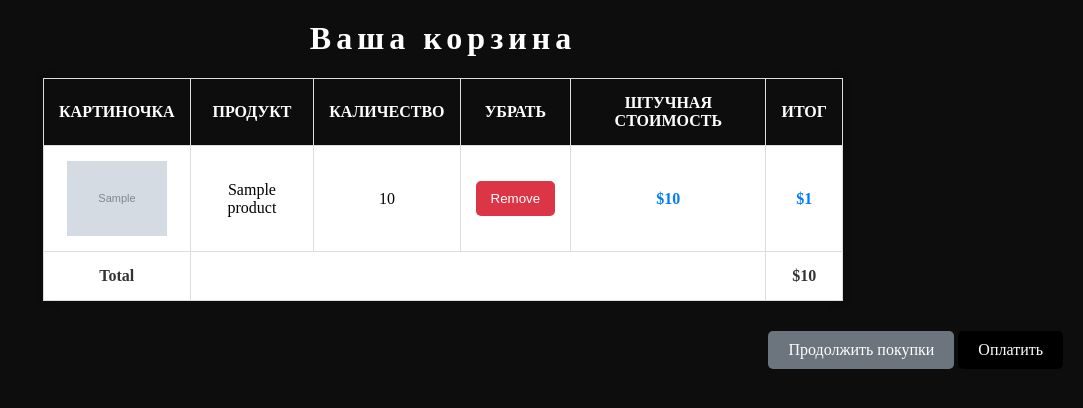
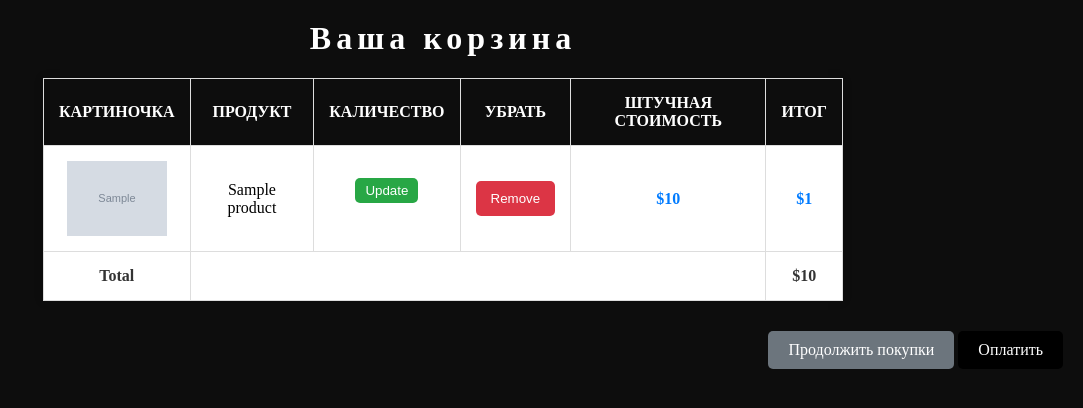
Before and after one commit to AnSww/dishop, a Django app: template dishop/shop/templates/cart/detail.html in a window 1280 px wide. Shown: the top 408 px of the page, without its empty margins (197-1280 px from the left). Run offline with Django 5.2, Linux system fonts and the light colour scheme; the template is opened without the code that fills it: most values are stand-ins (such as "Sample title", 1, 10 or a date in 2020); grey boxes marked "Sample" are stand-in pictures.

Commit message:
labs 1-4 + catalog + bascet

```diff
--- a/dishop/cart/views.py
+++ b/dishop/cart/views.py
@@ -28,5 +28,8 @@ def cart_remove(request, product_id):
 
 def cart_detail(request):
     cart = Cart(request)
-
+    for item in cart:
+        item['update_quantity_form'] = CartAddProductForm(initial={
+            'quantity': item['quantity'],
+            'override': True})
     return render(request, 'cart/detail.html', {'cart': cart})
--- a/dishop/shop/static/css/cart.css
+++ b/dishop/shop/static/css/cart.css
@@ -101,3 +101,35 @@ input[type="submit"] {
 input[type="submit"]:hover {
     background-color: #c82333;
 }
+
+form.update-quantity {
+    display: flex;
+    align-items: center;
+    justify-content: center;
+}
+
+form.update-quantity input[type="number"] {
+    width: 60px;
+    padding: 5px;
+    margin-right: 10px;
+    border: 1px solid #ddd;
+    border-radius: 5px;
+    text-align: center;
+}
+
+form.update-quantity input[type="hidden"] {
+    display: none;
+}
+
+form.update-quantity input[type="submit"] {
+    background-color: #28a745;
+    color: #fff;
+    border: none;
+    padding: 5px 10px;
+    border-radius: 5px;
+    cursor: pointer;
+    transition: background-color 0.3s ease;
+}
+
+form.update-quantity input[type="submit"]:hover {
+    background-color: #218838;
--- a/dishop/shop/templates/cart/detail.html
+++ b/dishop/shop/templates/cart/detail.html
@@ -26,7 +26,14 @@
             </a>
         </td>
         <td>{{ product.name }}</td>
-        <td>{{ item.quantity }}</td>
+        <td>
+        <form action="{% url 'cart:cart_add' product.id %}" method="post" class="update-quantity">
+            {{ item.update_quantity_form.quantity }}
+            {{ item.update_quantity_form.override }}
+            <input type="submit" value="Update">
+            {% csrf_token %}
+        </form>
+        </td>
         <td>
             <form action="{% url 'cart:cart_remove' product.id %}" method="post">
             <input type="submit" value="Remove">
```
